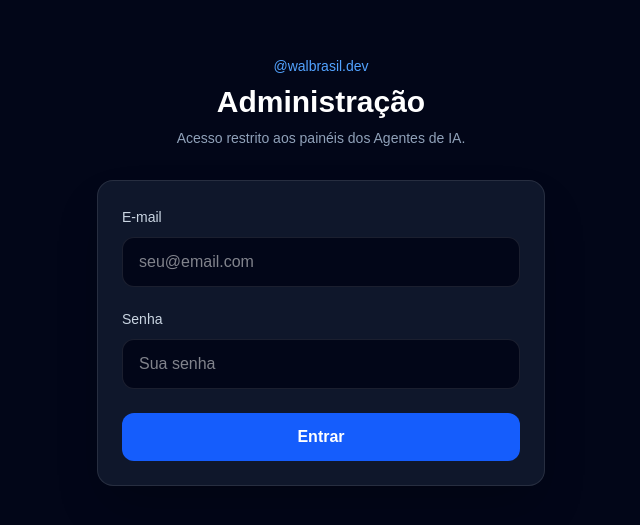
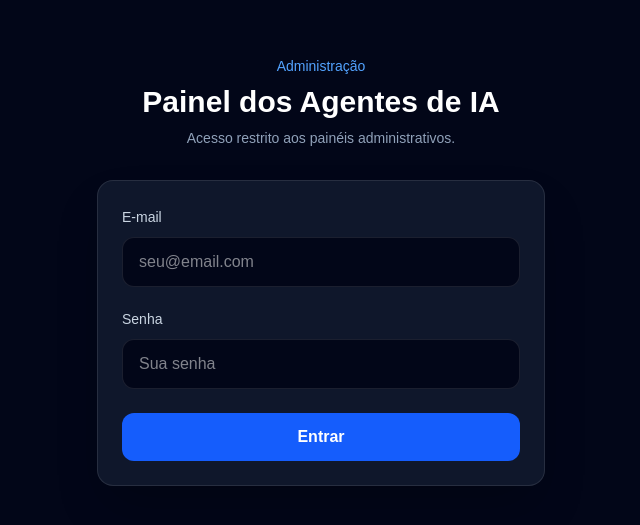
Before and after one commit to waldematica-design/wal-ai-agent, a Next.js app: page /admin/login in a window 1280 px wide. Shown: the part 129-654 px from the top of the page, without its empty margins (319-959 px from the left). Built offline with nearby package versions, Linux system fonts and the light colour scheme; no server answers.

Commit message:
fix: avoid search params prerender error in admin login

```diff
--- a/src/app/admin/login/page.tsx
+++ b/src/app/admin/login/page.tsx
@@ -1,15 +1,11 @@
 "use client";
 
 import { FormEvent, useState } from "react";
-import {
-  useRouter,
-  useSearchParams,
-} from "next/navigation";
+import { useRouter } from "next/navigation";
 import { createClient } from "@/lib/supabase/client";
 
 export default function AdminLoginPage() {
   const router = useRouter();
-  const searchParams = useSearchParams();
   const supabase = createClient();
 
   const [email, setEmail] = useState("");
@@ -17,7 +13,9 @@ export default function AdminLoginPage() {
   const [error, setError] = useState("");
   const [loading, setLoading] = useState(false);
 
-  async function handleLogin(event: FormEvent<HTMLFormElement>) {
+  async function handleLogin(
+    event: FormEvent<HTMLFormElement>
+  ) {
     event.preventDefault();
 
     setError("");
@@ -36,7 +34,12 @@ export default function AdminLoginPage() {
       return;
     }
 
-    const nextPath = searchParams.get("next");
+    const searchParams = new URLSearchParams(
+      window.location.search
+    );
+
+    const nextPath =
+      searchParams.get("next");
 
     const safeNextPath =
       nextPath &&
@@ -54,15 +57,15 @@ export default function AdminLoginPage() {
       <div className="w-full max-w-md">
         <div className="mb-8 text-center">
           <p className="text-sm font-medium text-blue-400">
-            @walbrasil.dev
+            Administração
           </p>
 
           <h1 className="mt-2 text-3xl font-bold">
-            Administração
+            Painel dos Agentes de IA
           </h1>
 
           <p className="mt-2 text-sm text-slate-400">
-            Acesso restrito aos painéis dos Agentes de IA.
+            Acesso restrito aos painéis administrativos.
           </p>
         </div>
 
@@ -84,7 +87,9 @@ export default function AdminLoginPage() {
               autoComplete="email"
               required
               value={email}
-              onChange={(event) => setEmail(event.target.value)}
+              onChange={(event) =>
+                setEmail(event.target.value)
+              }
               className="mt-2 w-full rounded-xl border border-white/10 bg-slate-950 px-4 py-3 text-white outline-none transition focus:border-blue-500"
               placeholder="seu@email.com"
             />
@@ -104,7 +109,9 @@ export default function AdminLoginPage() {
               autoComplete="current-password"
               required
               value={password}
-              onChange={(event) => setPassword(event.target.value)}
+              onChange={(event) =>
+                setPassword(event.target.value)
+              }
               className="mt-2 w-full rounded-xl border border-white/10 bg-slate-950 px-4 py-3 text-white outline-none transition focus:border-blue-500"
               placeholder="Sua senha"
             />
@@ -121,7 +128,9 @@ export default function AdminLoginPage() {
             disabled={loading}
             className="mt-6 w-full rounded-xl bg-blue-600 px-4 py-3 font-semibold text-white transition hover:bg-blue-500 disabled:cursor-not-allowed disabled:opacity-60"
           >
-            {loading ? "Entrando..." : "Entrar"}
+            {loading
+              ? "Entrando..."
+              : "Entrar"}
           </button>
         </form>
       </div>
```
